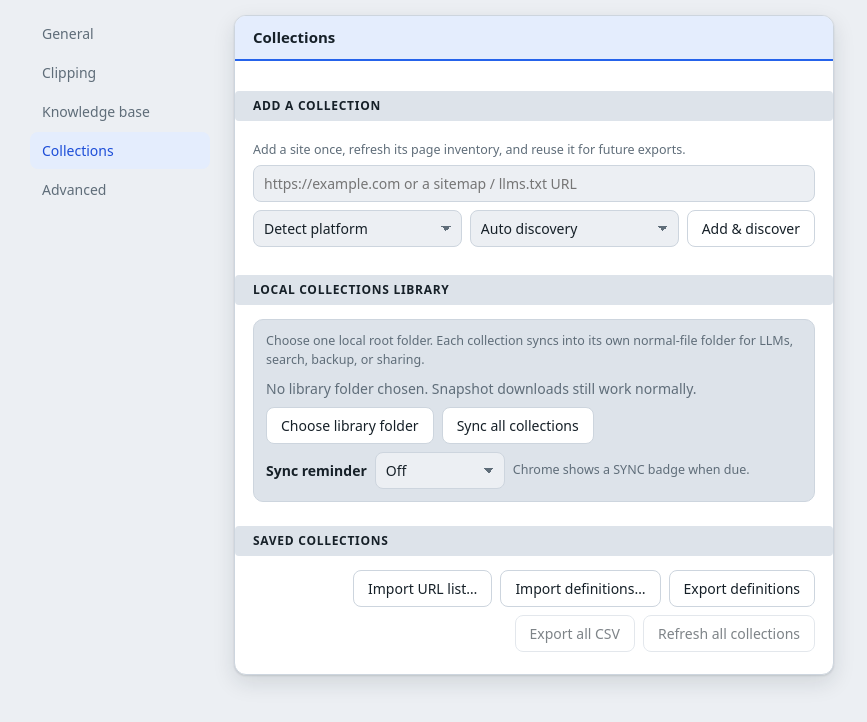
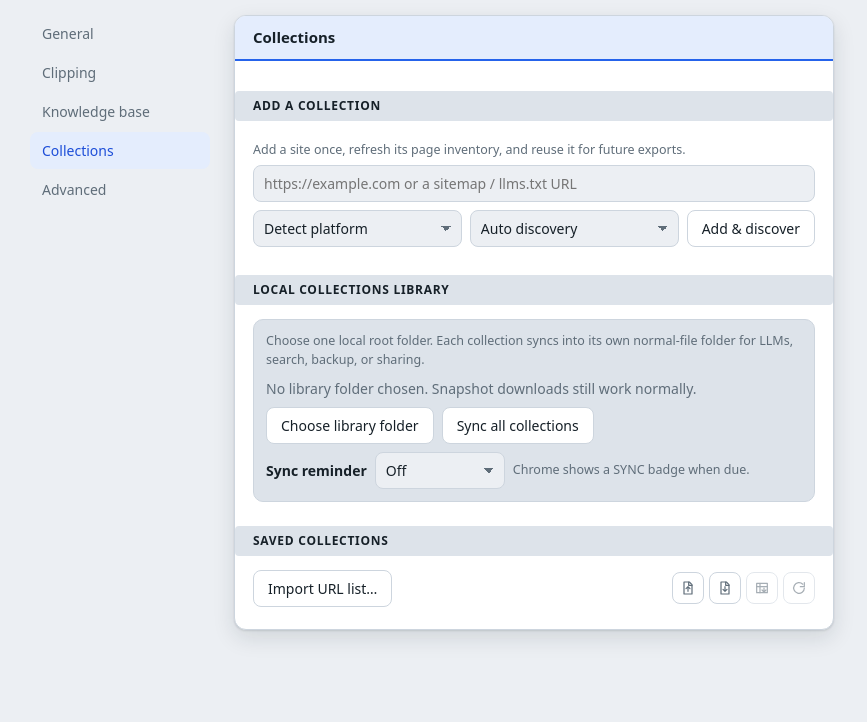
Before and after one commit to rjs-solutions/markdown-clipper, a browser extension: page extension/src/options/index.html in a window 1280 px wide. Both pictures are taken after a click on the button "Collections". Shown: the part 68-790 px from the top of the page, without its empty margins (208-1075 px from the left). Drawn offline with Linux system fonts and the light colour scheme.

Commit message:
style: streamline collection utility actions

```diff
--- a/extension/src/options/options.js
+++ b/extension/src/options/options.js
@@ -852,24 +852,44 @@ function renderCollectionsControl(panel) {
   const importListButton = document.createElement("button");
   importListButton.type = "button";
   importListButton.textContent = "Import URL list…";
+  importListButton.title = "Create a collection from URLs in a TXT, CSV, or XLSX file";
   const importDefinitionsButton = document.createElement("button");
   importDefinitionsButton.type = "button";
-  importDefinitionsButton.textContent = "Import definitions…";
+  configureCollectionIcon(
+    importDefinitionsButton,
+    "Restore collections from a JSON backup",
+    '<path d="M6 3h8l4 4v14H6Z"></path><path d="M13 3v5h5M12 17V10m-3 3 3-3 3 3"></path>'
+  );
   const importDefinitionsInput = document.createElement("input");
   importDefinitionsInput.type = "file";
   importDefinitionsInput.accept = ".json,application/json";
   importDefinitionsInput.hidden = true;
   const exportDefinitionsButton = document.createElement("button");
   exportDefinitionsButton.type = "button";
-  exportDefinitionsButton.textContent = "Export definitions";
+  configureCollectionIcon(
+    exportDefinitionsButton,
+    "Back up all collection settings as JSON",
+    '<path d="M6 3h8l4 4v14H6Z"></path><path d="M13 3v5h5M12 10v7m-3-3 3 3 3-3"></path>'
+  );
   const exportAllButton = document.createElement("button");
   exportAllButton.type = "button";
-  exportAllButton.textContent = "Export all CSV";
+  configureCollectionIcon(
+    exportAllButton,
+    "Export every collection URL inventory as CSV",
+    '<path d="M4 5h16v14H4Z"></path><path d="M4 10h16M9 5v14M15 12v6m-3-3 3 3 3-3"></path>'
+  );
   const refreshAllButton = document.createElement("button");
   refreshAllButton.type = "button";
-  refreshAllButton.textContent = "Refresh all collections";
+  configureCollectionIcon(
+    refreshAllButton,
+    "Refresh all saved collection inventories",
+    '<path d="M20 12a8 8 0 1 1-2.34-5.66"></path><path d="M20 4v6h-6"></path>'
+  );
   refreshAllButton.disabled = true;
-  toolbar.append(importListButton, importDefinitionsButton, exportDefinitionsButton, exportAllButton, refreshAllButton);
+  const utilityActions = document.createElement("div");
+  utilityActions.className = "collection-utility-actions";
+  utilityActions.append(importDefinitionsButton, exportDefinitionsButton, exportAllButton, refreshAllButton);
+  toolbar.append(importListButton, utilityActions);
 
   const list = document.createElement("div");
   list.className = "sites-list";
--- a/extension/src/options/styles.css
+++ b/extension/src/options/styles.css
@@ -565,9 +565,21 @@ legend {
 
 .sites-toolbar {
   display: flex;
-  justify-content: flex-end;
+  align-items: center;
+  justify-content: space-between;
   gap: 8px;
   flex-wrap: wrap;
+}
+
+.collection-utility-actions {
+  display: flex;
+  align-items: center;
+  gap: 5px;
+  margin-left: auto;
+}
+
+.collection-utility-actions .collection-icon-action:disabled {
+  cursor: default;
 }
 
 .sites-add-row {
```
Also changed, not shown: tests/ui-polish.test.js (+10 -0 lines).
